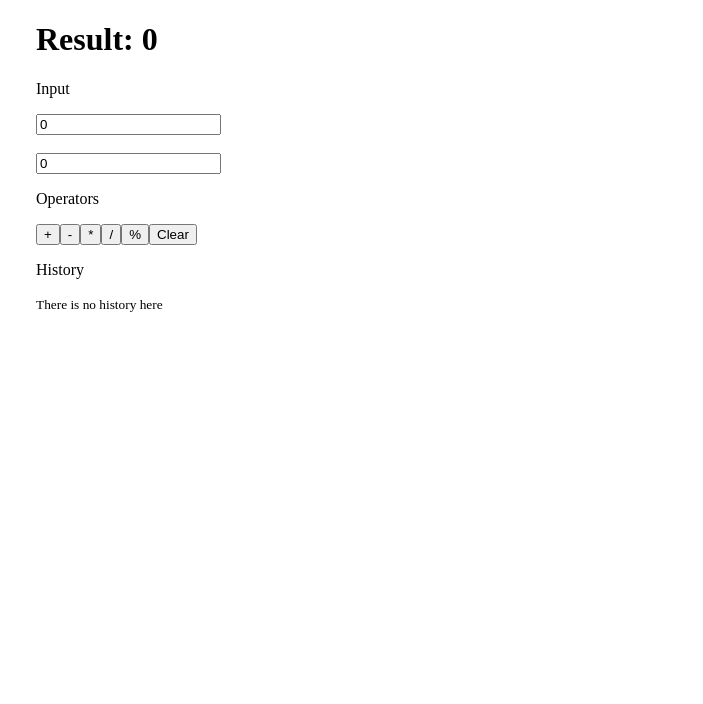
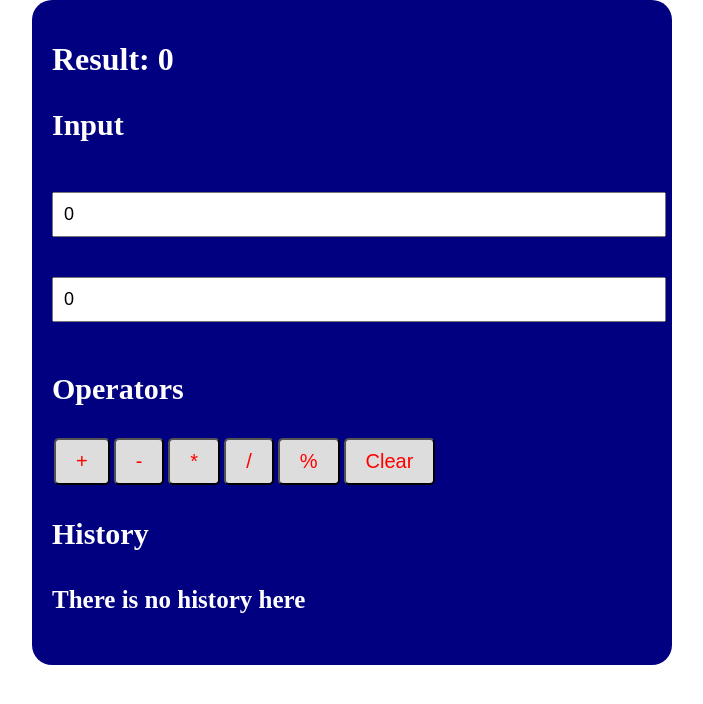
Before and after one commit to ariful-islam-dev/frontend-fullstack-army, a React (Vite) app: page / in a window 1280 px wide. Shown: the top 704 px of the page, without its empty margins (288-991 px from the left). Built offline with nearby package versions, Linux system fonts and the light colour scheme.

Commit message:
some style inclueds

```diff
--- /dev/null
+++ b/src/App.css
@@ -0,0 +1,40 @@
+body {
+  margin: 0;
+  padding: 0;
+  box-sizing: border-box;
+}
+
+.rootArea {
+  width: 50%;
+  margin: 0 auto;
+  background: navy;
+  color: #fff;
+  border-radius: 20px;
+}
+.calculationArea {
+  padding: 20px;
+}
+
+.inputArea p,
+.operateArea p,
+.historyArea p {
+  font-size: 30px;
+  font-weight: 700;
+}
+
+.inputArea input {
+  display: inline-block;
+  margin: 20px 0;
+  padding: 10px 0 10px 10px;
+  font-size: 18px;
+  width: 100%;
+}
+
+.operateArea button {
+  padding: 10px 20px;
+  margin: 2px;
+  font-size: 20px;
+  color: red;
+  background: #ddd;
+  border-radius: 5px;
+}
--- a/src/App.jsx
+++ b/src/App.jsx
@@ -7,6 +7,10 @@
  *
  */
 import React, { useState } from "react";
+import "./App.css";
+import HistoryListItem from "./HistoryListItem";
+import InputField from "./InputField";
+import OperationButton from "./OperationButton";
 
 const initialInputState = {
   a: 0,
@@ -73,35 +77,27 @@ const App = () => {
   };
 
   return (
-    <div style={{ width: "50%", margin: "0 auto" }}>
+    <div className="rootArea">
+      <div className="calculationArea">
         <h1>Result: {result}</h1>
-      <div>
+        <div className="inputArea">
           <p>Input</p>
-        <input
-          type="number"
-          name="a"
-          value={inputState.a}
-          onChange={handleInputState}
-        />{" "}
-        <br />
-        <br />
-        <input
-          type="number"
-          name="b"
-          value={inputState.b}
-          onChange={handleInputState}
+
+          {Object.entries(inputState).map((item, i) => (
+            <InputField
+              key={i}
+              name={item[0]}
+              value={item[1]}
+              handleInputState={handleInputState}
             />
+          ))}
         </div>
-      <div>
+        <div className="operateArea">
           <p>Operators</p>
-        <button onClick={() => handleArithmeticOps("+")}>+</button>
-        <button onClick={() => handleArithmeticOps("-")}>-</button>
-        <button onClick={() => handleArithmeticOps("*")}>*</button>
-        <button onClick={() => handleArithmeticOps("/")}>/</button>
-        <button onClick={() => handleArithmeticOps("%")}>%</button>
+          <OperationButton handleArithmeticOps={handleArithmeticOps} />
           <button onClick={handleClearOps}>Clear</button>
         </div>
-      <div>
+        <div className="historyArea">
           <p>History</p>
           {histories.length === 0 ? (
             <p>
@@ -111,28 +107,16 @@ const App = () => {
             <ul>
               {histories &&
                 histories.map((historyItem) => (
-                <li key={historyItem.id}>
-                  <p>
-                    Operation: {historyItem.a} {historyItem.operation}{" "}
-                    {historyItem.b}, result: {historyItem.result}
-                  </p>{" "}
-                  <small>
-                    {historyItem.date.toLocaleDateString()}{" "}
-                    {historyItem.date.toLocaleTimeString()}
-                  </small>
-                  <button
-                    onClick={() => handleRestoreHistory(historyItem)}
-                    disabled={
-                      restoreHistory != null &&
-                      restoreHistory === historyItem.id
-                    }
-                  >
-                    restore
-                  </button>
-                </li>
+                  <HistoryListItem
+                    key={historyItem.id}
+                    historyItem={historyItem}
+                    handleRestoreHistory={handleRestoreHistory}
+                    restoreHistory={restoreHistory}
+                  />
                 ))}
             </ul>
           )}
+        </div>
       </div>
     </div>
   );
--- /dev/null
+++ b/src/HistoryListItem.jsx
@@ -0,0 +1,28 @@
+import React from "react";
+
+const HistoryListItem = ({
+  historyItem,
+  handleRestoreHistory,
+  restoreHistory,
+}) => {
+  return (
+    <li key={historyItem.id}>
+      <p>
+        Operation: {historyItem.a} {historyItem.operation} {historyItem.b},
+        result: {historyItem.result}
+      </p>{" "}
+      <small>
+        {historyItem.date.toLocaleDateString()}{" "}
+        {historyItem.date.toLocaleTimeString()}
+      </small>
+      <button
+        onClick={() => handleRestoreHistory(historyItem)}
+        disabled={restoreHistory != null && restoreHistory === historyItem.id}
+      >
+        restore
+      </button>
+    </li>
+  );
+};
+
+export default HistoryListItem;
--- /dev/null
+++ b/src/InputField.jsx
@@ -0,0 +1,16 @@
+import React from "react";
+
+const InputField = ({ handleInputState, name, value }) => {
+  return (
+    <>
+      <input
+        type="number"
+        name={name}
+        value={value}
+        onChange={handleInputState}
+      />
+    </>
+  );
+};
+
+export default InputField;
--- /dev/null
+++ b/src/OperationButton.jsx
@@ -0,0 +1,15 @@
+import React from "react";
+
+const OperationButton = ({ handleArithmeticOps }) => {
+  return (
+    <>
+      <button onClick={() => handleArithmeticOps("+")}>+</button>
+      <button onClick={() => handleArithmeticOps("-")}>-</button>
+      <button onClick={() => handleArithmeticOps("*")}>*</button>
+      <button onClick={() => handleArithmeticOps("/")}>/</button>
+      <button onClick={() => handleArithmeticOps("%")}>%</button>
+    </>
+  );
+};
+
+export default OperationButton;
```
Lines whose indentation alone changed are shown as unchanged.
